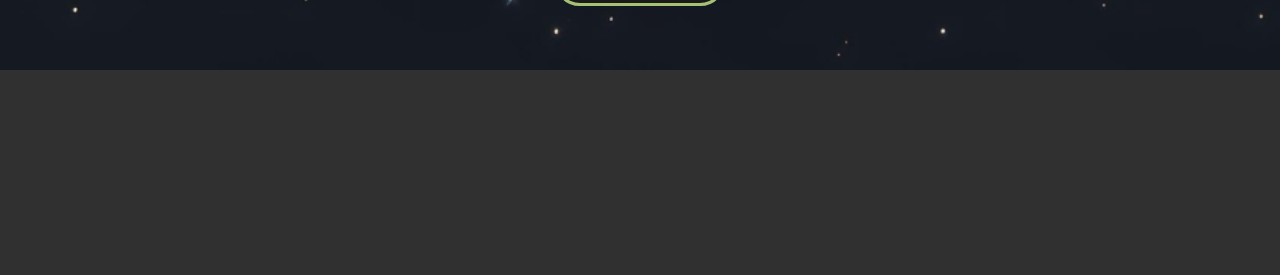
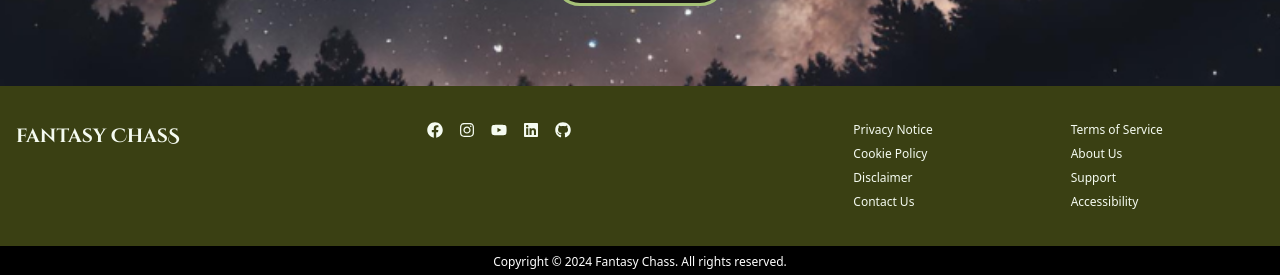
Before and after one commit to f-eighty7/ChasChallenger, a React (Vite) app: page / in a window 1280 px wide. Shown: the part 1491-1766 px from the top of the page. Before the commit the page ends 1561 px from the top, so only its background shows below. Built offline with nearby package versions, Linux system fonts and the light colour scheme.

Commit message:
add footer

```diff
--- /dev/null
+++ b/src/components/Footer.jsx
@@ -0,0 +1,71 @@
+import React from "react";
+import {
+	FaFacebook,
+	FaInstagram,
+	FaYoutube,
+	FaLinkedin,
+	FaGithub,
+} from "react-icons/fa";
+import { Link } from "react-router-dom";
+import style from "./Navbar.module.css";
+
+export default function Footer() {
+	return (
+		<footer className="w-[100vw] pt-4 mt-auto ">
+			<div className="bg-custom-darkestGreen mx-auto grid grid-cols-3 items-start py-9">
+				<Link
+					to={"/"}
+					className={`${style.title} mb-4`}>
+					fantasy ChasS
+				</Link>
+				<div className="flex gap-4 mb-4">
+					<a
+						href="https://facebook.com"
+						target="_blank"
+						rel="noopener noreferrer">
+						<FaFacebook className="text-white" />
+					</a>
+					<a
+						href="https://instagram.com"
+						target="_blank"
+						rel="noopener noreferrer">
+						<FaInstagram className="text-white" />
+					</a>
+					<a
+						href="https://youtube.com"
+						target="_blank"
+						rel="noopener noreferrer">
+						<FaYoutube className="text-white" />
+					</a>
+					<a
+						href="https://linkedin.com"
+						target="_blank"
+						rel="noopener noreferrer">
+						<FaLinkedin className="text-white" />
+					</a>
+					<a
+						href="https://github.com"
+						target="_blank"
+						rel="noopener noreferrer">
+						<FaGithub className="text-white" />
+					</a>
+                </div>
+                <div className="grid grid-cols-2 text-xs gap-2">
+                    <h5>Privacy Notice</h5>
+                    <h5>Terms of Service</h5>
+                    <h5>Cookie Policy</h5>
+                    <h5>About Us</h5>
+                    <h5>Disclaimer</h5>
+                    <h5>Support</h5>
+                    <h5>Contact Us</h5>
+                    <h5>Accessibility</h5>
+
+                </div>
+
+			</div>
+				<p className="text-white w-full bg-black h-full text-center font-thin text-xs p-2">
+					Copyright © 2024 Fantasy Chass. All rights reserved.
+				</p>
+		</footer>
+	);
+}
--- a/src/components/Navbar.module.css
+++ b/src/components/Navbar.module.css
@@ -23,7 +23,7 @@ nav {
 
 }
 
-nav .title {
+.title {
     font-family: "Cinzel Decorative", serif;
     font-size: 1.2rem;
     margin: 0 1rem;
--- a/src/layouts/RootLayout.tsx
+++ b/src/layouts/RootLayout.tsx
@@ -1,12 +1,15 @@
 import { Outlet } from "react-router-dom";
-import Navbar from "../components/Navbar"
-
+import Navbar from "../components/Navbar";
+import Footer from "../components/Footer";
 
 export const RootLayout = () => {
   return (
-    <>
-      <Navbar isLoggedIn={true}/>
-      <Outlet />
-    </>
+    <div className="flex flex-col min-h-screen">
+      <Navbar isLoggedIn={true} />
+      <div className="flex-grow">
+        <Outlet />
+      </div>
+      <Footer />
+    </div>
   );
 };
--- a/src/routes/AboutRoute.module.css
+++ b/src/routes/AboutRoute.module.css
@@ -1,3 +1,4 @@
+
 .about-title {
   display: flex;
   flex-direction: column;
--- a/tailwind.config.js
+++ b/tailwind.config.js
@@ -18,6 +18,7 @@ module.exports = withMT({
                     green: "#AFD182",
                     border: "#cccccc",
                     black: "#000000",
+                    darkestGreen: "#3A4013",
                 },
             },
         },
```
